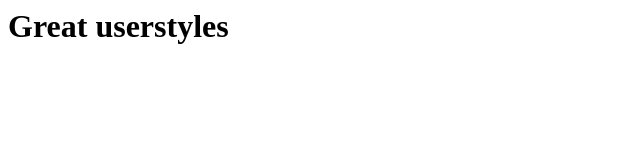
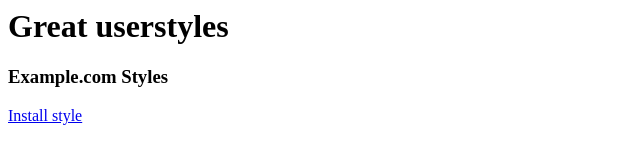
Before and after one commit to great-userstyles/great-userstyles.github.io, a plain HTML site: page index.html in a window 1280 px wide. Shown: the whole page, without its empty margins (0-640 px from the left). Drawn offline with Linux system fonts and the light colour scheme.

Commit message:
Add example.com style to homepage

```diff
--- a/index.html
+++ b/index.html
@@ -4,5 +4,9 @@
   </head>
   <body>
     <h1>Great userstyles</h1>
+    <div>
+      <h3>Example.com Styles</h3>
+      <a href="exampleComStyles.user.css">Install style</a>
+    </div>
   </body>
 </html>
```
